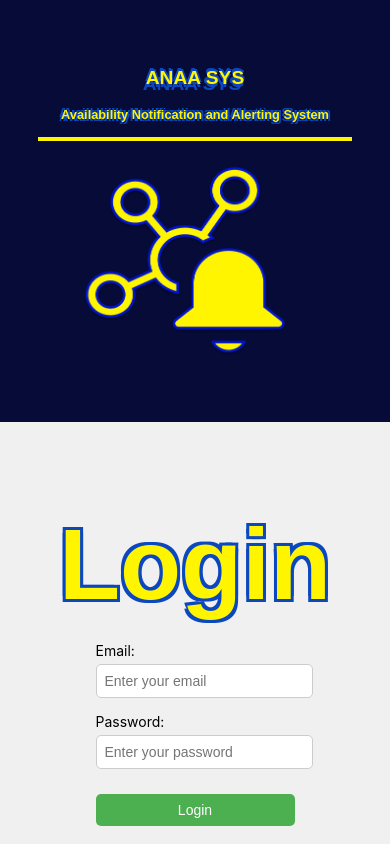
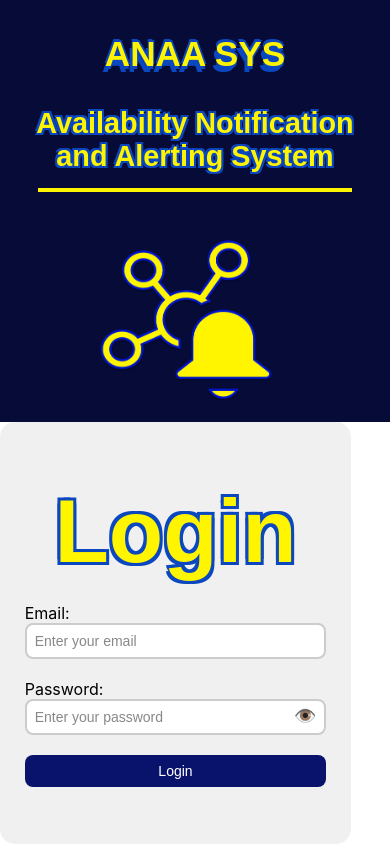
Before and after one commit to Ragheil/ANAA-SYS, a React (Create React App) app: page / in a window 390 px wide. Built offline with nearby package versions, Linux system fonts and the light colour scheme.

Commit message:
eye toggle

```diff
--- a/src/screens/login.js
+++ b/src/screens/login.js
@@ -6,6 +6,7 @@ const Login = () => {
   // State to manage form input
   const [email, setEmail] = useState('');
   const [password, setPassword] = useState('');
+  const [showPassword, setShowPassword] = useState(false); // State to toggle password visibility
 
   // Handle form submission
   const handleSubmit = (e) => {
@@ -47,13 +48,19 @@ const Login = () => {
           <div className="input-group">
             <label htmlFor="password">Password:</label>
             <input
-              type="password"
+              type={showPassword ? 'text' : 'password'}
               id="password"
               value={password}
               onChange={(e) => setPassword(e.target.value)}
               placeholder="Enter your password"
               required
             />
+            <span
+              className="eye-icon"
+              onClick={() => setShowPassword((prev) => !prev)}
+            >
+              {showPassword ? '🙈' : '👁️'}
+            </span>
           </div>
           <button type="submit" className="login-btn">Login</button>
         </form>
--- a/src/styles/Login.css
+++ b/src/styles/Login.css
@@ -48,7 +48,19 @@
   border: none;
   margin: 5px 0 20px;
 }
-
+.eye-icon {
+  position: absolute;
+  right: 10px;
+  top: 64%;
+  transform: translateY(-50%);
+  cursor: pointer;
+  font-size: 18px;
+  color: #888;
+  transition: color 0.3s;
+}
+.eye-icon:hover {
+  color: #4caf50;
+}
 /* Logo styling */
 .login-image img {
   width: 100%; /* Logo scales with container width */
@@ -67,6 +79,10 @@
   justify-content: center;
   align-items: center;
   padding: 20px;
+  box-sizing: border-box;
+  max-width: 500px; /* Add a max-width to control form size */
+  width: 100%; /* Ensure the form still takes full width on smaller screens */
+  border-radius: 15px; /* Rounded corners */
 }
 
 .login-form h1 {
@@ -76,46 +92,76 @@
   font-family: 'Arial', serif; /* Font style */
   text-shadow: 3px 3px 0px #0b47bf, -3px -3px 0px #0b47bf,
               3px -3px 0px #0b47bf, -3px 3px 0px #0b47bf; /* Pink outline effect */
+  text-align: center;
 }
 
 /* Input group styling */
 .input-group {
-  margin-bottom: 15px;
+  margin-bottom: 20px;
   width: 100%;
-  max-width: 300px; /* Prevent stretching on larger screens */
-}
+  max-width: 400px; /* Limit width of input fields to prevent stretching */
+  position: relative;
 
-.input-group label {
-  font-size: 14px;
-  margin-bottom: 5px;
-  display: block;
 }
 
 .input-group input {
   width: 100%;
-  padding: 10px;
+  padding: 12px;
   font-size: 16px;
-  border: 1px solid #ccc;
-  border-radius: 5px;
+  border: 2px solid #ccc;
+  border-radius: 8px;
+  box-sizing: border-box;
+  transition: all 0.3s ease;
+  padding-right: 30px; /* Add padding for the eye icon */
+
+}
+
+
+.input-group input {
+  width: 100%;
+  padding: 12px;
+  font-size: 16px;
+  border: 2px solid #ccc;
+  border-radius: 8px;
+  box-sizing: border-box; /* Ensure padding doesn't affect width */
+  transition: all 0.3s ease; /* Smooth transition for focus effect */
+  padding-right: 30px; /* Add padding for the eye icon */
+
+}
+.input-group input:focus {
+  border-color: #4caf50;
+  outline: none;
+  box-shadow: 0 0 5px rgba(76, 175, 80, 0.3); /* Green border on focus */
+}
+
+.input-group input::placeholder {
+  color: #888; /* Light placeholder text */
 }
 
 /* Button styling */
 .login-btn {
-  padding: 10px;
+  padding: 12px;
   font-size: 16px;
-  background-color: #4caf50;
+  background-color: #0a136b;
   color: white;
   border: none;
-  border-radius: 5px;
+  border-radius: 8px;
   cursor: pointer;
-  width: 100%;
+  width: 100%; /* Full width for button */
   margin-top: 10px;
+  transition: background-color 0.3s ease;
+  margin-top: auto;
+
 }
 
 .login-btn:hover {
   background-color: #45a049;
 }
 
+.login-btn:focus {
+  outline: none;
+  box-shadow: 0 0 5px rgba(76, 175, 80, 0.5); /* Green shadow on button focus */
+}
 /* Responsive Design */
 
 /* Small devices (phones, less than 768px) */
@@ -124,26 +170,36 @@
     flex-direction: column;
   }
 
+  .login-form h1 {
+    font-size: 89px;
+    margin-top: 1px; /* Adjust title font size for smaller screens */
+
+  }
+
   .login-image {
-    height: 40%; /* Adjust height for smaller screens */
+    height: 50%; /* Adjust height for smaller screens */
     padding: 10px;
   }
 
   .login-form {
     height: 60%;
     padding: 10px;
+    max-width: 100%;
+
   }
 
   .login-image h1 {
-    font-size: 1.5rem;
+    font-size: 2.5rem;
+    margin-top: auto;
+
   }
 
   .login-image h3 {
-    font-size: 0.9rem;
+    font-size: 1.9rem;
   }
 
   .login-image img {
-    width: 70%; /* Logo scales down for smaller screens */
+    width: 100%; /* Logo scales down for smaller screens */
     max-width: 200px;
   }
 
@@ -153,22 +209,31 @@
 }
 
 @media (max-width: 480px) {
+
+  .login-form {
+    padding: 10px;
+    max-width: 90%; /* Ensure it doesn't stretch too wide on very small screens */
+  }
+
   .login-image h1 {
-    font-size: 1.2rem;
+    font-size: 2.2rem;
   }
 
   .login-image h3 {
-    font-size: 0.8rem;
+    font-size: 1.8rem;
   }
 
   .login-image img {
-    width: 70%; /* Smaller logo for mobile */
+    width: 60%; /* Smaller logo for mobile */
     max-width: 300px;
+    margin-top: auto;
   }
 
   .input-group input {
     padding: 8px;
     font-size: 14px;
+    padding-right: 30px; /* Add padding for the eye icon */
+
   }
 
   .login-btn {
```
